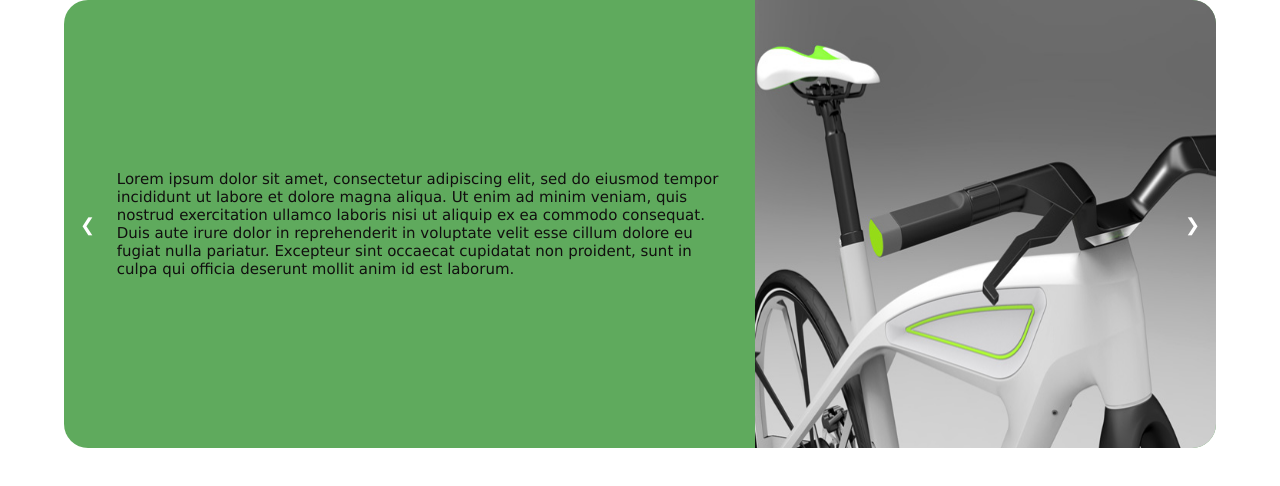
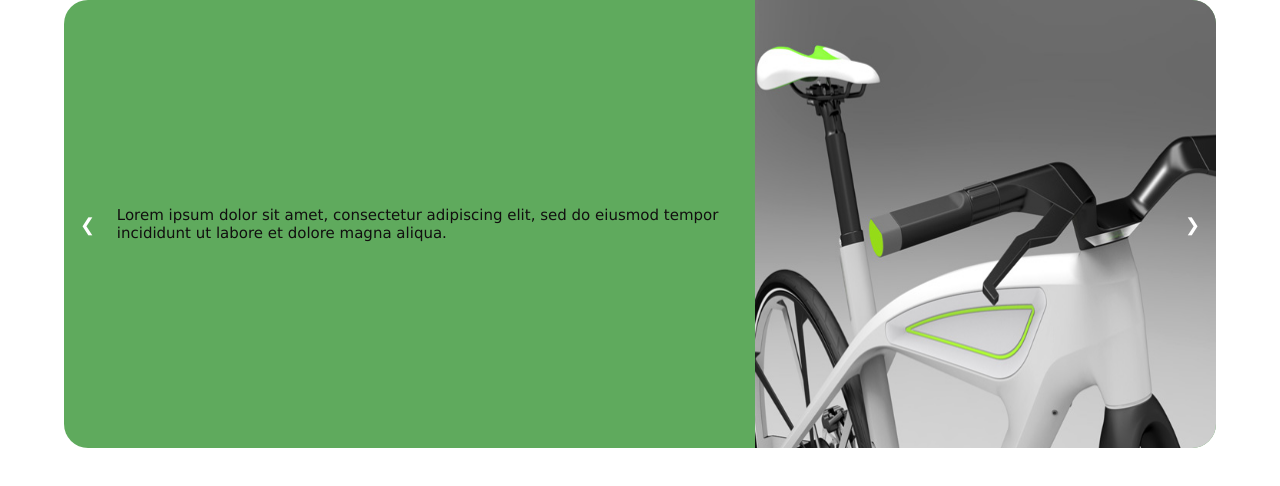
Before and after one commit to madhurim010/ecycle, a plain HTML site: page index.html in a window 1280 px wide. Drawn offline with Linux system fonts and the light colour scheme.

Commit message:
Update index.html

```diff
--- a/index.html
+++ b/index.html
@@ -17,11 +17,7 @@
         <p>Lorem ipsum dolor sit amet,
           consectetur adipiscing elit,
           sed do eiusmod tempor incididunt ut labore et dolore magna aliqua.
-          Ut enim ad minim veniam, quis nostrud exercitation
-          ullamco laboris nisi ut aliquip ex ea commodo consequat.
-          Duis aute irure dolor in reprehenderit in voluptate velit
-          esse cillum dolore eu fugiat nulla pariatur. Excepteur sint occaecat cupidatat non proident,
-          sunt in culpa qui officia deserunt mollit anim id est laborum.</p>
+          </p>
       </div>
     </div>
 
@@ -33,9 +29,7 @@
         <img class="over" src="images/eCycle6.jpg" >
       </div>
       <div class="text">
-        <p>Lorem ipsum dolor sit amet,
-          consectetur adipiscing elit,
-          sed do eiusmod tempor incididunt ut labore et dolore magna aliqua.
+        <p>
           Ut enim ad minim veniam, quis nostrud exercitation
           ullamco laboris nisi ut aliquip ex ea commodo consequat.
           Duis aute irure dolor in reprehenderit in voluptate velit
```
